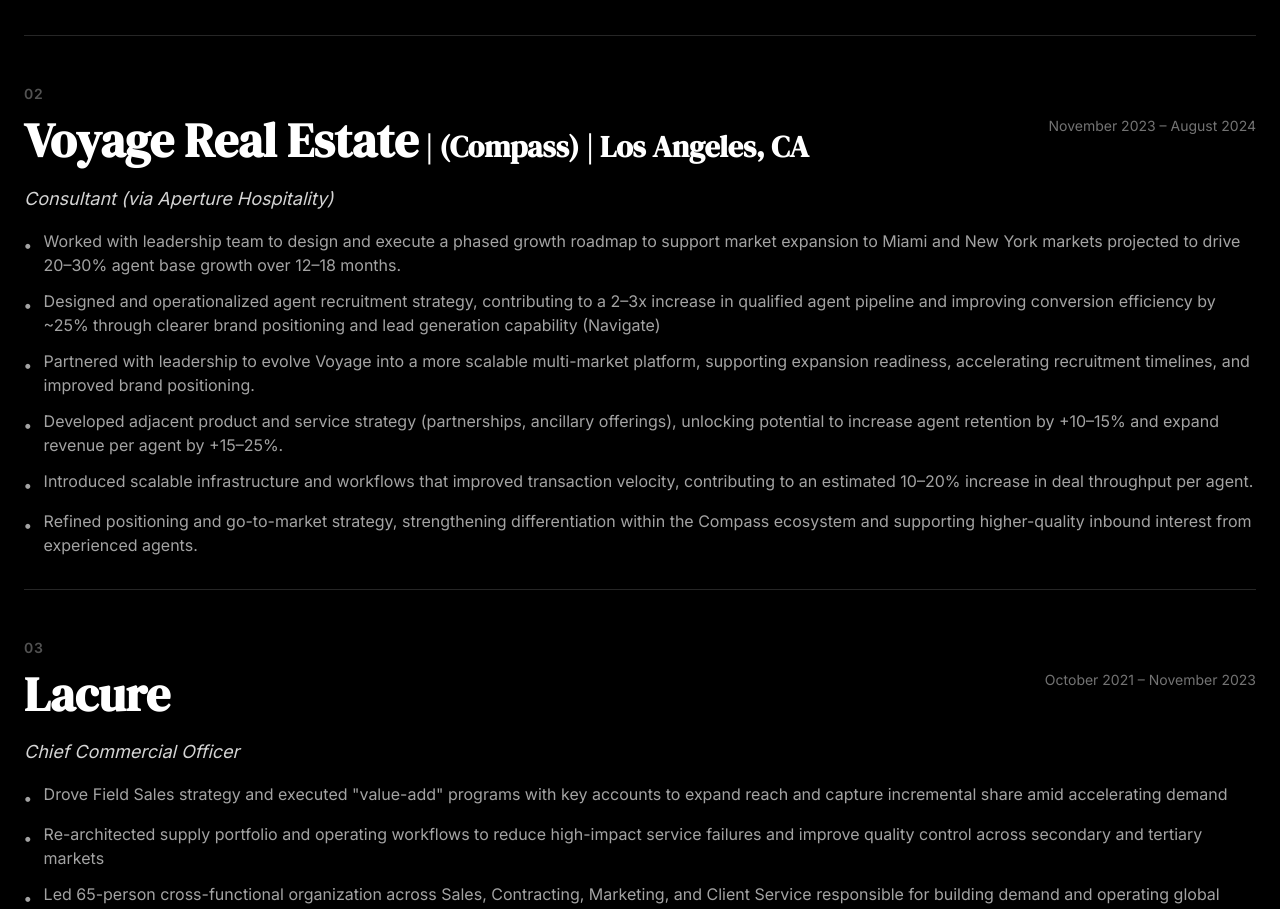
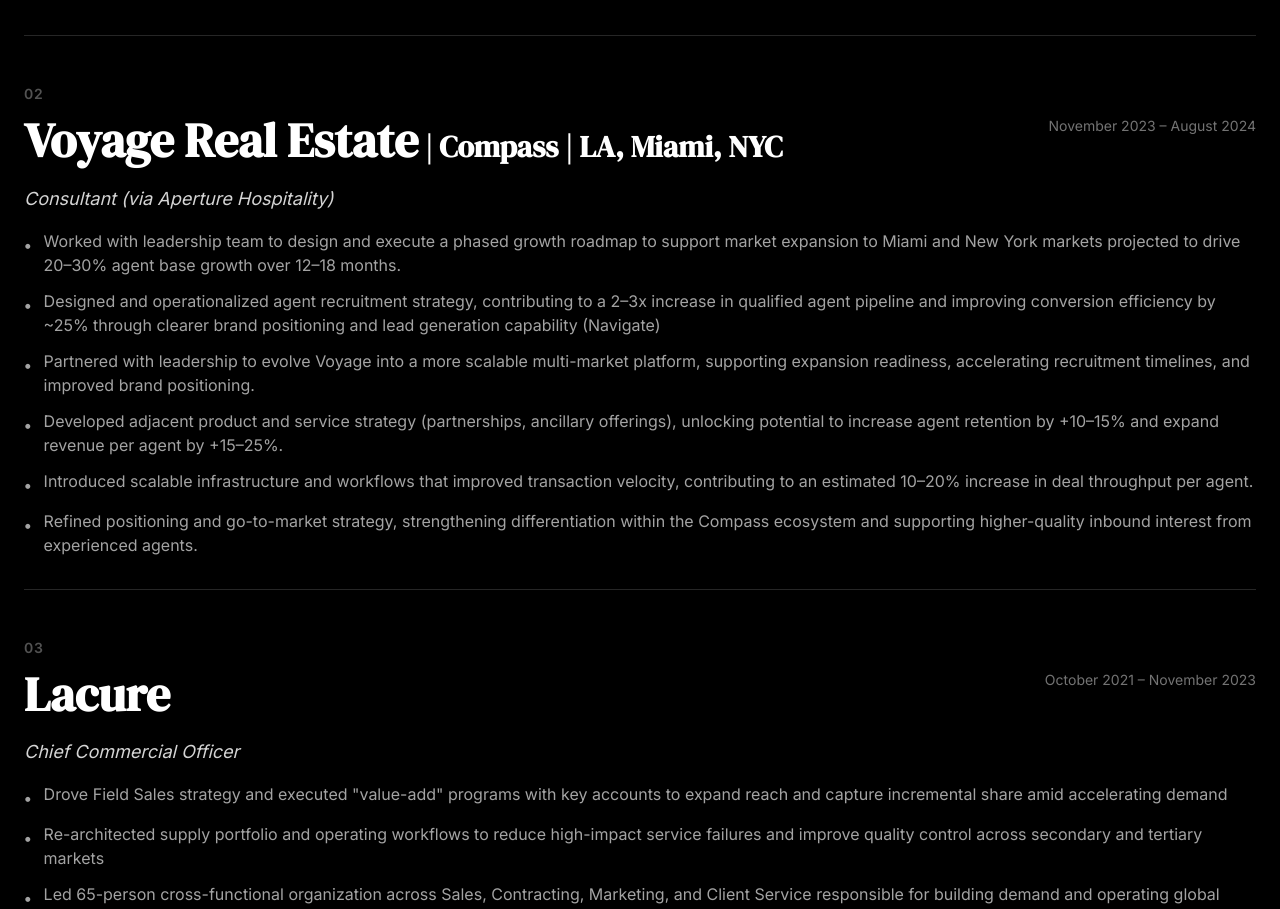
Before and after one commit to letsnavigatebmw/brandonmweaver, a React (Vite) app: page / in a window 1280 px wide. Shown: the part 4200-5109 px from the top of the page. Built offline with nearby package versions, Linux system fonts and the light colour scheme.

Commit message:
Update Voyage Real Estate location to Compass | LA, Miami, NYC

```diff
--- a/src/components/Projects.jsx
+++ b/src/components/Projects.jsx
@@ -22,7 +22,7 @@ export default function Projects() {
     },
     {
       name: 'Voyage Real Estate',
-      location: '(Compass) | Los Angeles, CA',
+      location: 'Compass | LA, Miami, NYC',
       logo: '/voyage-logo.png',
       url: 'https://www.voyageretail.com/',
       dates: 'November 2023 – August 2024',
```
